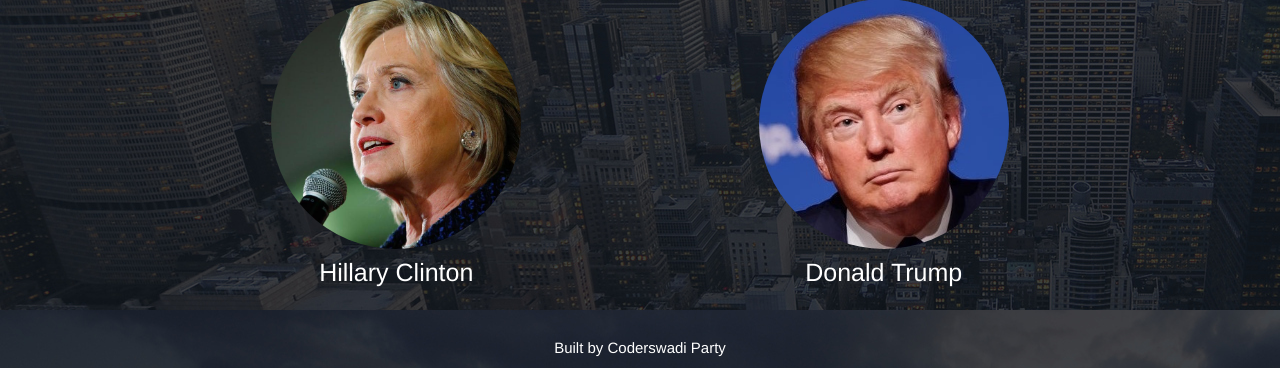
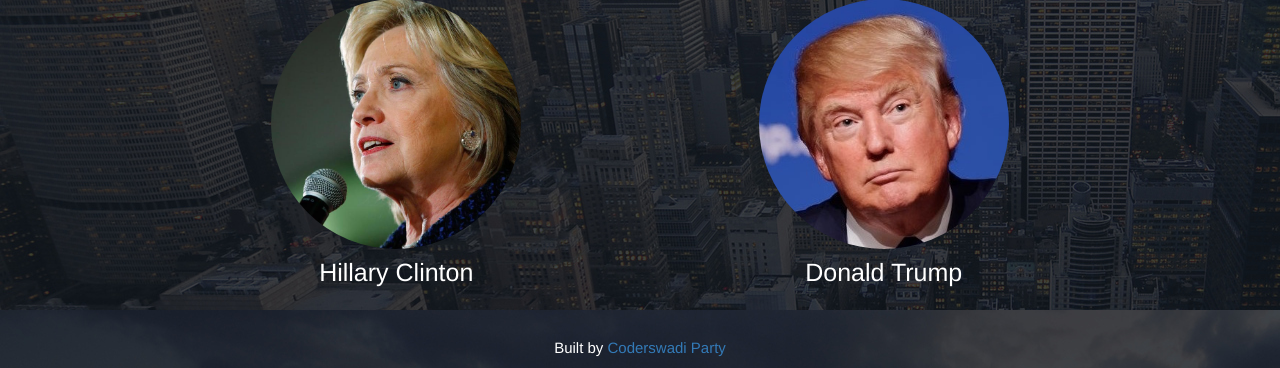
Before and after one commit to CoderswadiParty/Campaign, a Flask app: page / in a window 1280 px wide. Shown: the part 490-858 px from the top of the page. Run offline with Flask 2, Linux system fonts and the light colour scheme; some libraries are stand-ins or nearby versions.

Commit message:
Footer Updates exit()

```diff
--- a/templates/clinton.html
+++ b/templates/clinton.html
@@ -54,6 +54,11 @@
          <a class="btn btn-danger btn-lg" role="button">Crooked</a>
          <a class="btn btn-danger btn-lg" role="button">Wall Street</a>
      </div>
+     <br>
+     <br>
+     <footer style="text-align:center">
+       <p style="font-size:15px;">Built by <a href="https://github.com/CoderswadiParty">Coderswadi Party</a></p>
+     </footer>
       <!--<iframe width="550" height="550" frameborder="0" scrolling="yes" src="https://plot.ly/~SamarthJain/0.embed"></iframe>-->
       <!--<iframe width="550" height="550" frameborder="0" scrolling="yes" src="https://plot.ly/~AhanM/4.embed"></iframe>-->
   </body>
--- a/templates/index.html
+++ b/templates/index.html
@@ -39,9 +39,9 @@
       </div>
     </div>
     <br>
-    <br>
-    <footer style="text-align:center">
-      <p style="font-size:15px;">Built by Coderswadi Party</p>
-    </footer>
+     <br>
+     <footer style="text-align:center">
+       <p style="font-size:15px;">Built by <a href="https://github.com/CoderswadiParty">Coderswadi Party</a></p>
+     </footer>
   </body>
 </html>
--- a/templates/trump.html
+++ b/templates/trump.html
@@ -52,6 +52,11 @@
          <a class="btn btn-danger btn-lg" role="button">RINO</a>
          <a class="btn btn-danger btn-lg" role="button">Legacy of Leading on Women</a>
      </div>
+     <br>
+     <br>
+     <footer style="text-align:center">
+       <p style="font-size:15px;">Built by <a href="https://github.com/CoderswadiParty">Coderswadi Party</a></p>
+     </footer>
       <!--<iframe width="550" height="550" frameborder="0" scrolling="yes" src="https://plot.ly/~SamarthJain/0.embed"></iframe>-->
       <!--<iframe width="550" height="550" frameborder="0" scrolling="yes" src="https://plot.ly/~AhanM/4.embed"></iframe>-->
   </body>
```
